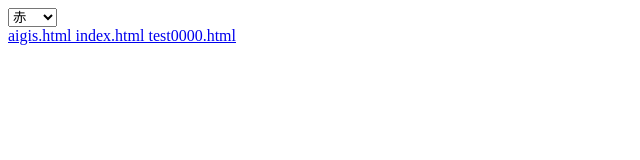
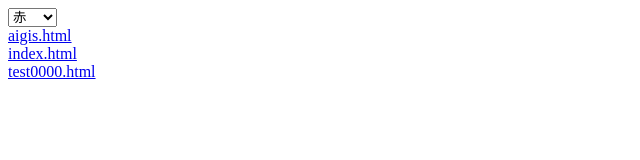
Before and after one commit to Bazzgard/www, a plain HTML site: page test0000.html in a window 1280 px wide. Shown: the whole page, without its empty margins (0-640 px from the left). Drawn offline with Linux system fonts and the light colour scheme.

Commit message:
改行文字修正

```diff
--- a/test0000.html
+++ b/test0000.html
@@ -1,4 +1,4 @@
-<html>
+<html lang="ja">
 <body>
 <select name="color">
     <option value="red">赤</option>
@@ -8,8 +8,7 @@
 
 <div id="output_data"></div>
 
-
-
+</body>
 <script>
     function getCsvData( dataPath ){
         var req = new XMLHttpRequest();
@@ -18,7 +17,7 @@
         req.onload = function(){
 
             var txt = req.responseText;
-            var tmp = txt.split("\r\n");
+            var tmp = txt.split(/\r\n|\n/);
             var s = "";
             for (let i = 0; i < tmp.length; i++){
                 if (tmp[i] != ""){
@@ -31,8 +30,6 @@
     }
     const outputElement = document.getElementById('output_data');
     outputElement.innerHTML = "e"
-    getCsvData( 'list.txt' );
+    getCsvData( 'https://bazzgard.github.io/www/list.txt' );
 </script>
-
-</body>
 </html>
```
